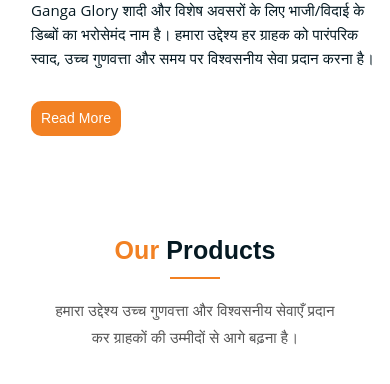
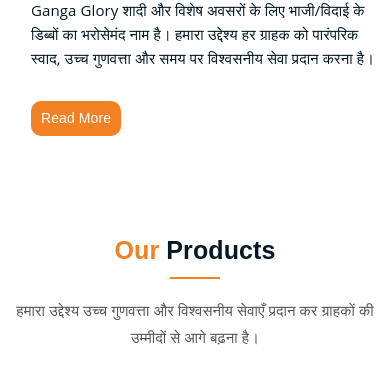
Before and after one commit to gulshangaurjagsur/gangaglory, a plain HTML site: page index.html in a window 390 px wide. Shown: the part 1614-1998 px from the top of the page. Drawn offline with Linux system fonts and the light colour scheme.

Commit message:
UI Changes

```diff
--- a/assets/css/main.css
+++ b/assets/css/main.css
@@ -2793,7 +2793,7 @@ table.order-details tbody td {
 }
 
 .mean-container .mean-bar {
-    z-index: 99999 !important;
+    /* z-index: 99999 !important; */
 }
 
 .mean-container a.meanmenu-reveal {
--- a/assets/css/responsive.css
+++ b/assets/css/responsive.css
@@ -225,9 +225,6 @@
 	.hero-text p.subtitle {
 	    font-size: 13px;
 	}
-	.section-title p {
-	    max-width: 400px;
-	}
 
 	.section-title h3 {
 	    font-size: 25px;
@@ -393,9 +390,7 @@
 	.hero-area div.hero-form {
 		width: auto;
 	}
-	.section-title p {
-		max-width: 285px;
-	}
+
 
 	p.testimonial-body {
 		max-width: 285px;
```
